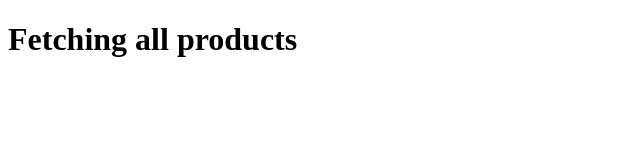
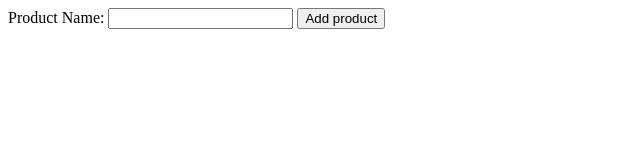
Before and after one commit to kiru1497/getRequestWithHtmlTask, a website: page views/products.html in a window 1280 px wide. Shown: the whole page, without its empty margins (0-640 px from the left). Drawn offline with Linux system fonts and the light colour scheme.

Commit message:
second commit

```diff
--- a/views/products.html
+++ b/views/products.html
@@ -6,6 +6,10 @@
     <title>Document</title>
 </head>
 <body>
-    <h1>Fetching all products</h1>
+    <form>
+        <label for="product">Product Name: </label>
+            <input type="text" id="product" name="productName">
+        <button type="submit">Add product</button>
+    </form>
 </body>
 </html>
```
